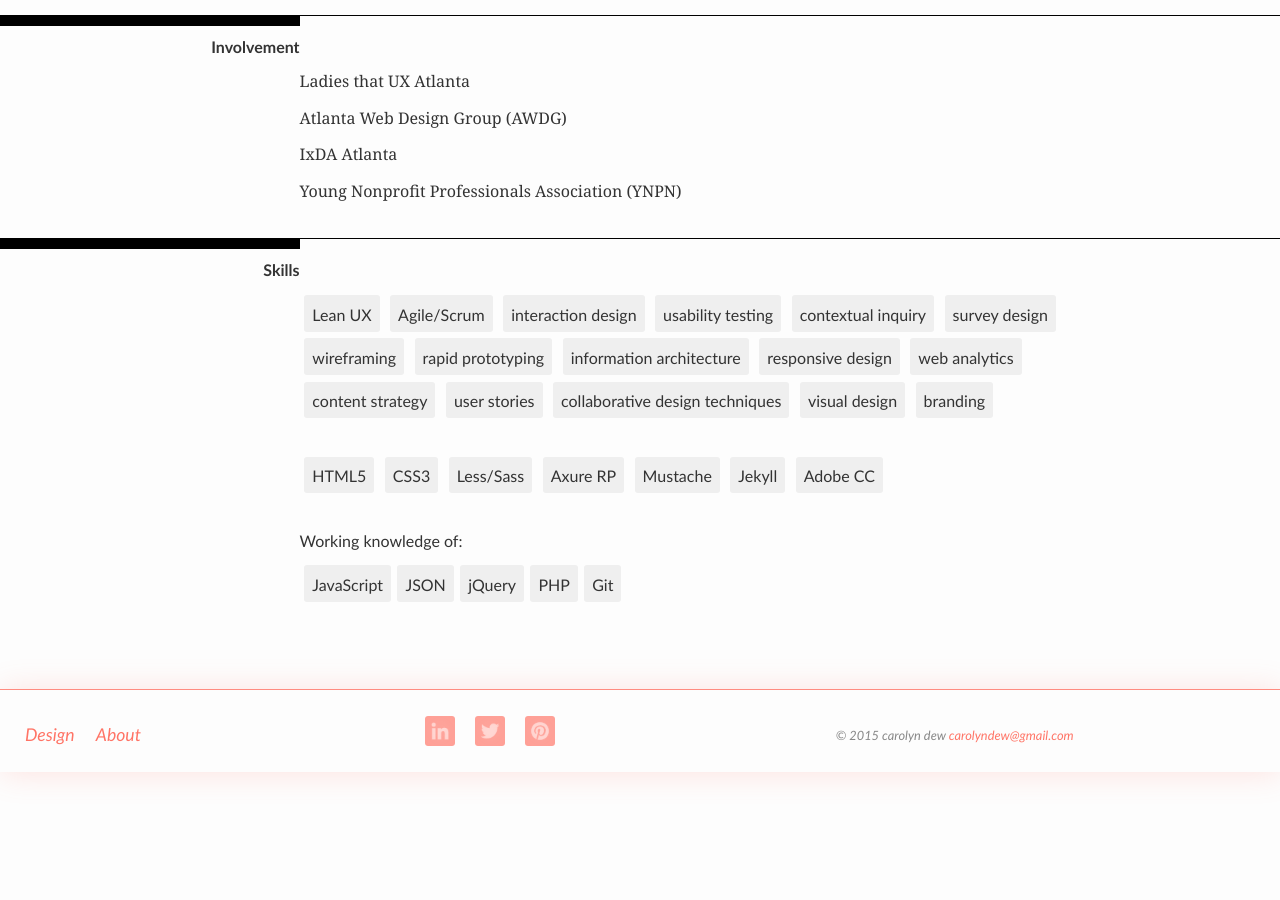
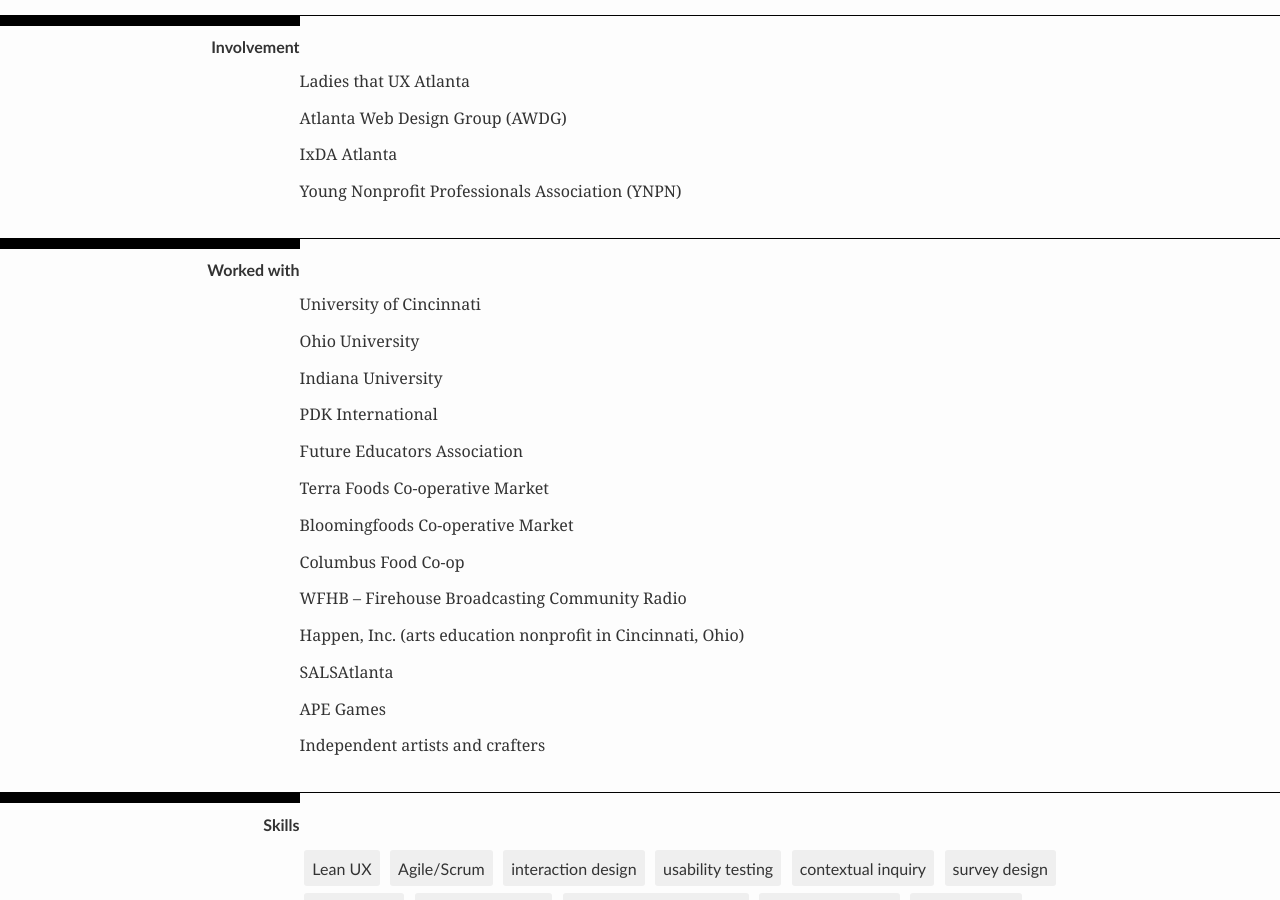
Before and after one commit to carodew/carodew.github.io, a Jekyll site: the page built from about.md, in a window 1280 px wide and 900 px high, scrolled down 835 px. Built offline with Jekyll 4.4.1, drawn with Linux system fonts in a browser that asks for light colours; before the commit the page ends 1607 px from its top, so only the background shows below that.

Commit message:
add clients to about page

```diff
--- a/about.md
+++ b/about.md
@@ -6,50 +6,73 @@
 img-path: "../img"
 ---
 <section class="resume">
-<div class="section-label">
-	<h2>About</h2>
-</div>
-<div class="section-content">
-<p>I've been doing UX and UI design for the past three years, with six years work experience previously as a graphic designer. I focus on collaborative techniques and creating healthy team dynamics. I also have a strong background in the nonprofit sector.</p>
-<p>I also do things in my spare time. Specifically, I practice and teach <a href="http://en.wikipedia.org/wiki/Salsa_dance_%28Cuban_style%29">Cuban salsa dancing</a>, previously in a leadership role with Ritmos Latinos in Bloomington, Indiana and now as a member of the SALSAtlanta performance team. I also spend a considerable amount of time playing with bits of string, some of which turns into knitted creations.</p>
-
-<div class="a-resume" >
-<a href="{{ page.img-path }}/Carolyn-Dew-Resume.pdf" onclick="_gaq.push(['_trackEvent', 'Resume Download', 'Download', 'Button']);" id="resume">R&eacute;sum&eacute; (PDF)</a>
+	<div class="section-label">
+		<h2>About</h2>
 	</div>
-</div>
+	<div class="section-content">
+		<p>I've been doing UX and UI design for the past three years, with six years work experience previously as a graphic designer. I focus on collaborative techniques and creating healthy team dynamics. I also have a strong background in the nonprofit sector.</p>
+		<p>I also do things in my spare time. Specifically, I practice and teach <a href="http://en.wikipedia.org/wiki/Salsa_dance_%28Cuban_style%29">Cuban salsa dancing</a>, previously in a leadership role with Ritmos Latinos in Bloomington, Indiana and now as a member of the SALSAtlanta performance team. I also spend a considerable amount of time playing with bits of string, some of which turns into knitted creations.</p>
+	<div class="a-resume" >
+	<a href="{{ page.img-path }}/Carolyn-Dew-Resume.pdf" onclick="_gaq.push(['_trackEvent', 'Resume Download', 'Download', 'Button']);" id="resume">R&eacute;sum&eacute; (PDF)</a>
+		</div>
+	</div>
 </section>
 <section class="contact">
-<div class="section-label">
-	<h2>Connect</h2>
-</div>
-<div class="section-content">
-	<p>
-		Carolyn Dew
-		<br>
-		Atlanta, Ga.
-		<br>
-		<a href="mailto:carolyndew@gmail.com" title="Go ahead, click already. I&rsquo;m nice!" onclick="_gaq.push(['_trackEvent', 'Contact','Click', 'Email']);">carolyndew@gmail.com</a>
-	</p>
-<div class="social">
-<a class="li" id="linkedin" href="http://www.linkedin.com/in/carolyndew" title="Straight-laced profile you can show your boss." onclick="_gaq.push(['_trackEvent', 'Social','Click','Linkedin']);">Linkedin</a>
-<a class="tw" id="twitter" href="https://twitter.com/carodew" title="Design-related tweets mixed with me trying to be funny." onclick="_gaq.push(['_trackEvent', 'Social','Click', 'Twitter']);">Twitter</a>
-<a class="pin" id="pinterest" href="http://pinterest.com/caslondew/" title="See what inspires and entertains me." onclick="_gaq.push(['_trackEvent', 'Social','Click','Pinterest']);">Pinterest</a>
-</div>
-</div>
+	<div class="section-label">
+		<h2>Connect</h2>
+	</div>
+	<div class="section-content">
+		<p>
+			Carolyn Dew
+			<br>
+			Atlanta, Ga.
+			<br>
+			<a href="mailto:carolyndew@gmail.com" title="Go ahead, click already. I&rsquo;m nice!" onclick="_gaq.push(['_trackEvent', 'Contact','Click', 'Email']);">carolyndew@gmail.com</a>
+		</p>
+	<div class="social">
+	<a class="li" id="linkedin" href="http://www.linkedin.com/in/carolyndew" title="Straight-laced profile you can show your boss." onclick="_gaq.push(['_trackEvent', 'Social','Click','Linkedin']);">Linkedin</a>
+	<a class="tw" id="twitter" href="https://twitter.com/carodew" title="Design-related tweets mixed with me trying to be funny." onclick="_gaq.push(['_trackEvent', 'Social','Click', 'Twitter']);">Twitter</a>
+	<a class="pin" id="pinterest" href="http://pinterest.com/caslondew/" title="See what inspires and entertains me." onclick="_gaq.push(['_trackEvent', 'Social','Click','Pinterest']);">Pinterest</a>
+	</div>
+	</div>
 </section>
-<section class="contact">
-<div class="section-label">
-	<h2>Involvement</h2>
-</div>
-<div class="section-content">
-<ul class="unstyled">
-	<li>Ladies that UX Atlanta</li>
-	<li>Atlanta Web Design Group (AWDG)</li>
-	<li>IxDA Atlanta</li>
-	<li>Young Nonprofit Professionals Association (YNPN)</li>
-</ul>
-</div>
+
+<section class="resume">
+	<div class="section-label">
+		<h2>Involvement</h2>
+	</div>
+	<div class="section-content">
+	<ul class="unstyled">
+		<li>Ladies that UX Atlanta</li>
+		<li>Atlanta Web Design Group (AWDG)</li>
+		<li>IxDA Atlanta</li>
+		<li>Young Nonprofit Professionals Association (YNPN)</li>
+	</ul>
+	</div>
 </section>
+<section class="resume">
+	<div class="section-label">
+		<h2>Worked with</h2>
+	</div>
+	<div class="section-content">
+	<ul class="unstyled">
+		<li>University of Cincinnati</li>
+		<li>Ohio University</li>
+		<li>Indiana University</li>
+		<li>PDK International</li>
+		<li>Future Educators Association</li>
+		<li>Terra Foods Co-operative Market</li>
+		<li>Bloomingfoods Co-operative Market</li>
+		<li>Columbus Food Co-op</li><!-- that's Columbus, Indiana, in case you were wondering -->
+		<li>WFHB &ndash; Firehouse Broadcasting Community Radio</li>
+		<li>Happen, Inc. (arts education nonprofit in Cincinnati, Ohio)</li>
+		<li>SALSAtlanta</li>
+		<li>APE Games</li>
+		<li>Independent artists and crafters</li>
+	</ul>
+	</div>
+</section>
+
 <section class="skills">
 <div class="section-label">
 	<h2>Skills</h2>
```
